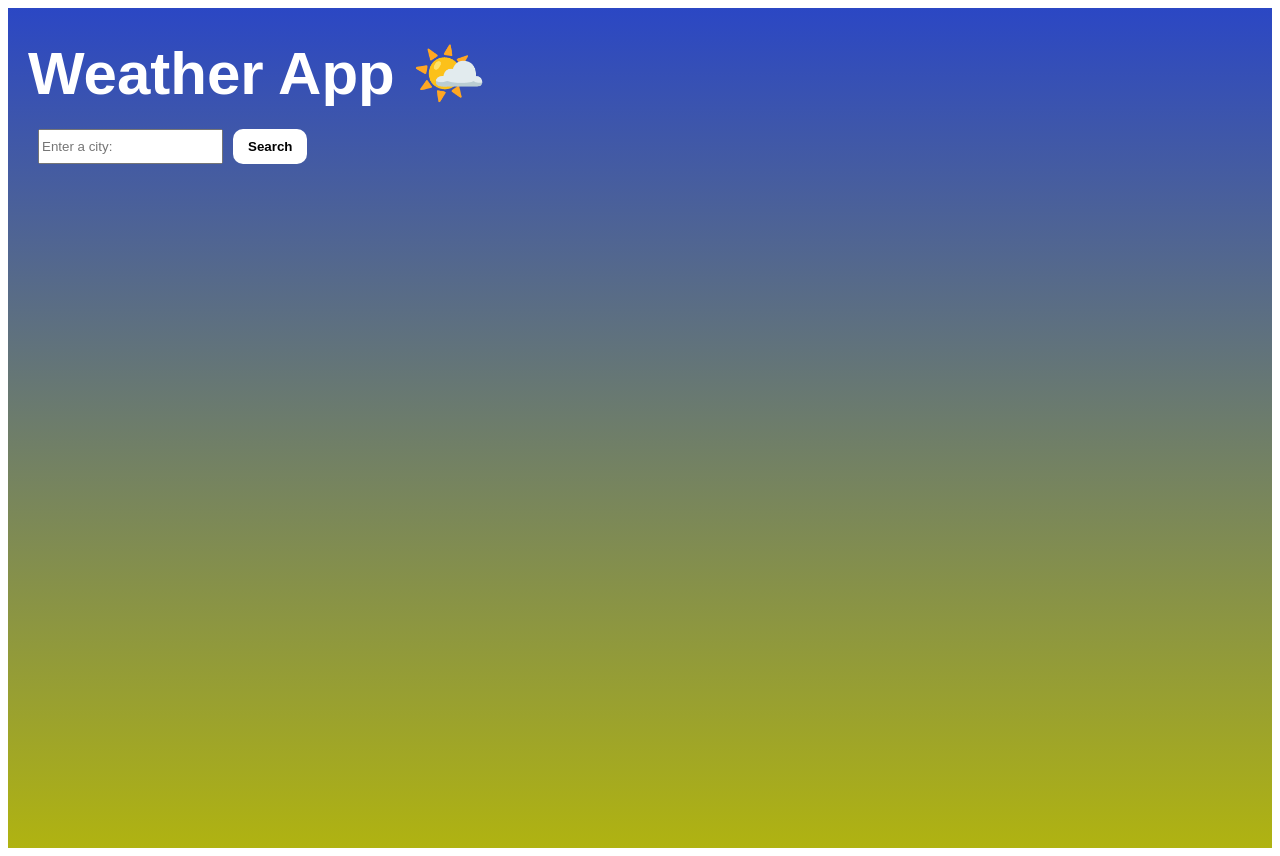
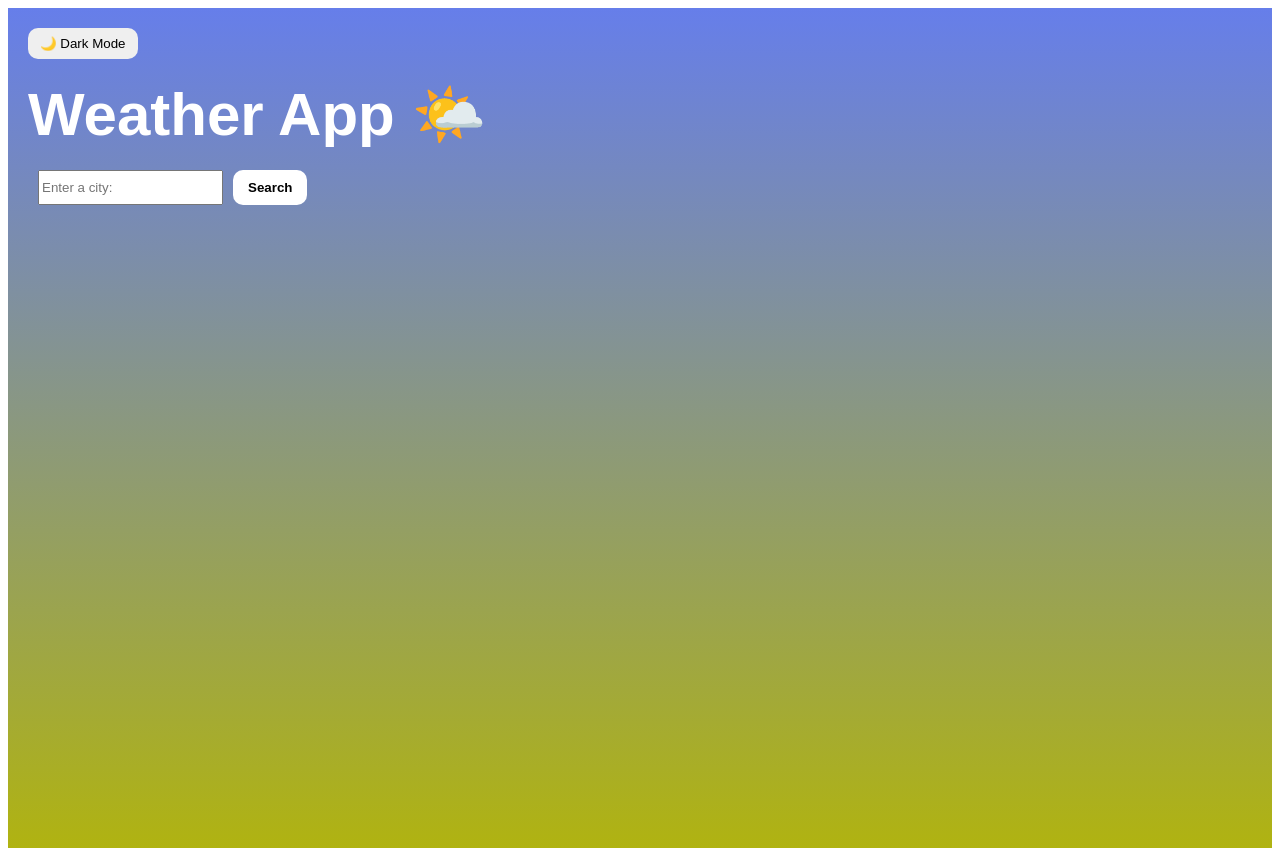
Before and after one commit to meromero2003/weather-app, a React (Create React App) app in the folder Front/: page / in a window 1280 px wide. Built offline with nearby package versions, Linux system fonts and the light colour scheme.

Commit message:
Add Theme Toogle (Dark mode)

```diff
--- a/Front/src/App.js
+++ b/Front/src/App.js
@@ -3,7 +3,8 @@ import SearchBar from './components/SearchBar';
 import Forecast from './components/Forecast';
 import WeatherCard from './components/WeatherCard';
 import {useWeather} from './hooks/useWeather';
-import { useState } from 'react';
+import { useEffect, useState } from 'react';
+import ThemeToogle from './components/ThemeToogle';
 
 
 function App() {
@@ -13,6 +14,21 @@ function App() {
   const [data, setData] = useState(null);
   const [error, setError] = useState(null);
   const [loading, setLoading] = useState(false);
+
+
+  const [isDark, setIsDark] = useState(() => {
+    const saved = localStorage.getItem("theme");
+
+    if(saved){
+      return saved === "dark";
+    }
+
+    return window.matchMedia("(prefers-color-scheme: dark)").matches;
+  });
+
+  useEffect(() => {
+    localStorage.setItem("theme", isDark ? "dark" : "light");
+  }, [isDark]);
 
   const fetchWeather = async (city) => {
     if (!city){
@@ -24,17 +40,12 @@ function App() {
       setLoading(true);
       setError(null);
 
-    console.log("Ciudad enviada:", city);
-
       const response = await fetch(
         `http://localhost:5000/weather?city=${encodeURIComponent(city)}`
       );
 
-      console.log("Response:", response);
-
       const result= await response.json();
 
-      console.log("Resultado:", result);
       setLoading(false);
 
 
@@ -53,8 +64,21 @@ function App() {
     }
   }
 
+  const theme = {
+    background: isDark
+      ? "linear-gradient(to bottom, #283981, #5c3880)"
+      : "linear-gradient(to bottom, #667eea, #b0b311)",
+    card: isDark
+      ? "rgba(255, 255, 255, 0.05)"
+      : "rgba(255, 255, 255, 0.15)",
+    text: isDark ? "white" : "white",
+  }
+
+
   return (
-    <div style={{ padding: "20px", fontFamily:"Arial", background:"linear-gradient(to bottom, #2b47c4, #b0b311)", minHeight:"100vh", maxHeight:"400px", margin:"0 auto", color:"white"}}>
+
+    <div style={{ padding: "20px", fontFamily:"Arial", minHeight:"100vh", maxHeight:"400px", margin:"0 auto", color:"white", background: theme.background}}>
+      <ThemeToogle isDark={isDark} setIsDark={setIsDark} />
       <h1 style={{ fontSize:"60px", fontWeight:"bold", margin:"10px 0" }}>
         Weather App 🌤️</h1>
 
--- /dev/null
+++ b/Front/src/components/ThemeToogle.jsx
@@ -0,0 +1,11 @@
+const ThemeToogle = ({ isDark, setIsDark }) => {
+    return (
+        <button onClick={() => setIsDark(!isDark)}
+        style={{marginBottom:"10px", padding:"8px 12px", borderRadius:"10px",
+        border:"none", cursor:"pointer"}}>
+            {isDark ? "☀️ Light Mode" : "🌙 Dark Mode"}
+        </button>
+    );
+}
+
+export default ThemeToogle;
```
